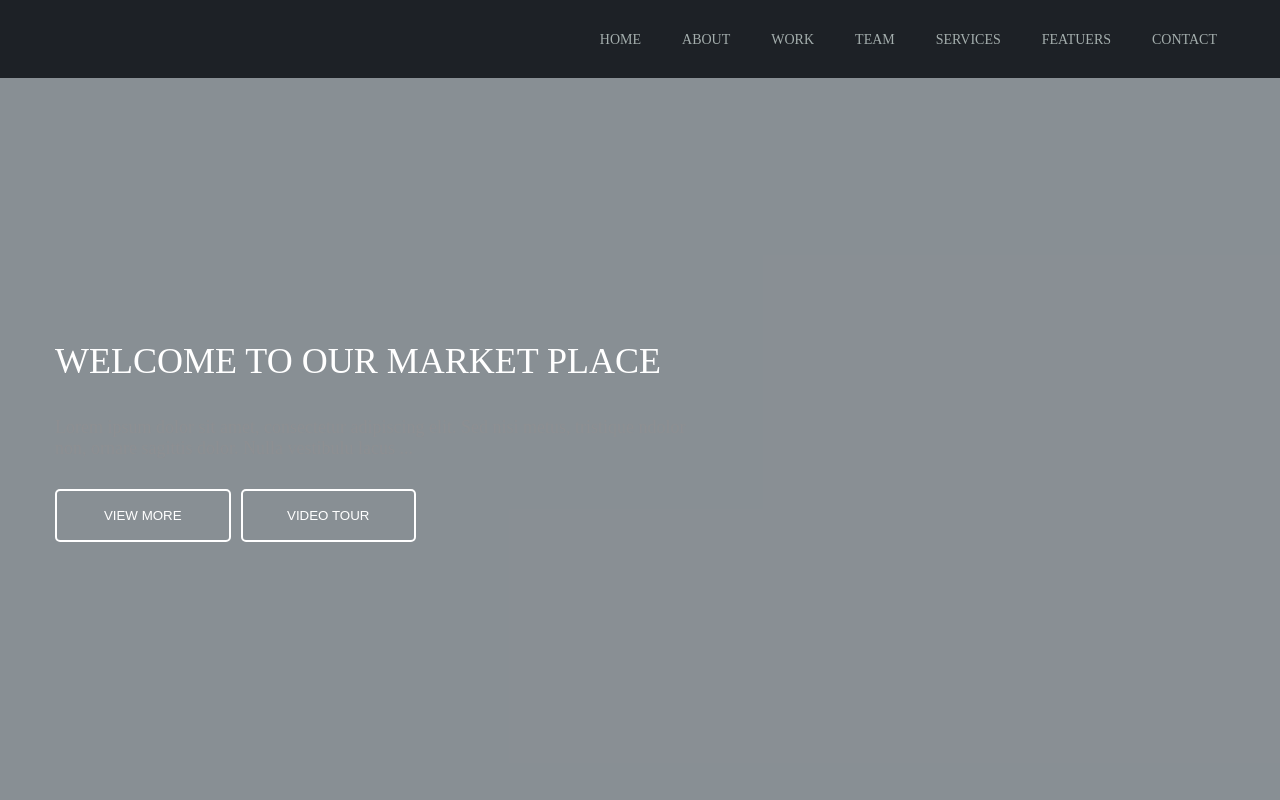
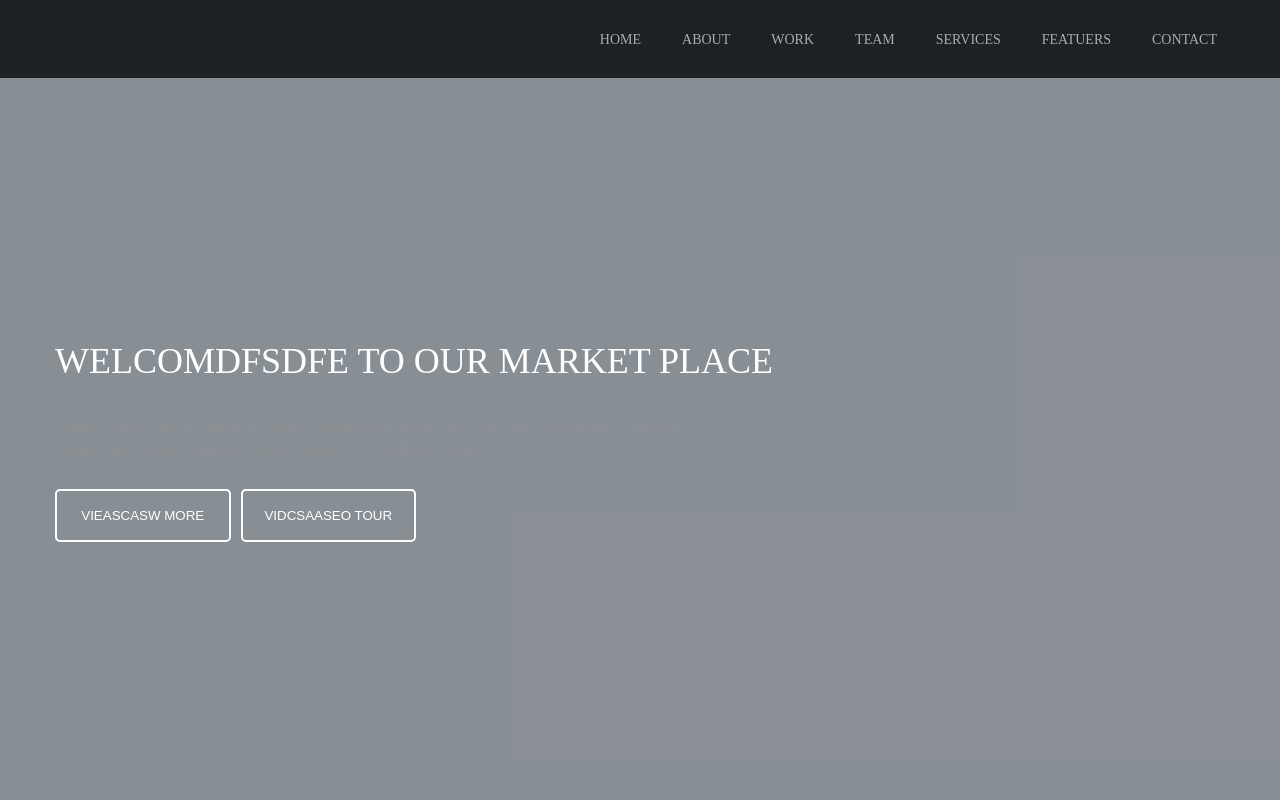
Before and after one commit to Abildaev/modest_lp, a website: page index.html in a window 1280 px wide. Shown: the top 800 px of the page. Drawn offline with nearby package versions, Linux system fonts and the light colour scheme; a web font is replaced by a local one.

Commit message:
acsassac

```diff
--- a/index.html
+++ b/index.html
@@ -34,14 +34,14 @@
 		<section class="banner">
 			<div class="banner__wrap">
 				<div class="container">
-					<div class="banner__title">welcome to our market place</div>
-					<div class="banner__subtitle">Lorem ipsum dolor sit amet, consectetur adipiscing elit. Sed nisi
+					<div class="banner__title">welcomdfsdfe to our market place</div>
+					<div class="banner__subtitle">Lorem ipsum sacascdolor sit amet, consectetur adipiscing elit. Sed nisi
 						metus,
 						tristique ndolor
-						non, ornare sagittis dolor. Nulla vestibulu lacus ...</div>
+						non, ornare sagittis dolor. Nullacsac vestibulu lacus ...</div>
 					<div class="banner__btn_wrap">
-						<button class="banner__btn">view more</button>
-						<button class="banner__btn">video tour</button>
+						<button class="banner__btn">vieascasw more</button>
+						<button class="banner__btn">vidcsaaseo tour</button>
 					</div>
 				</div>
 			</div>
```
